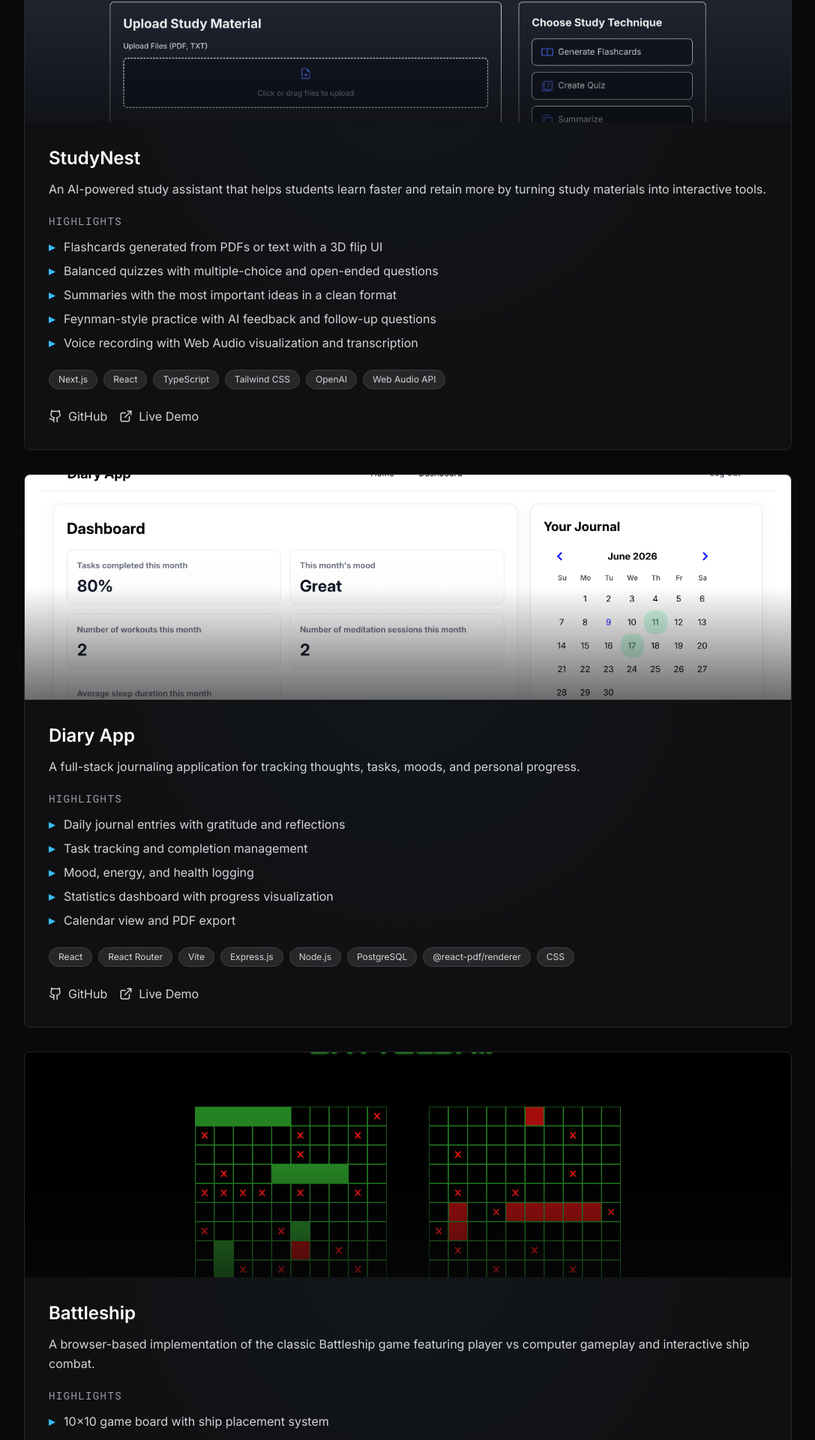
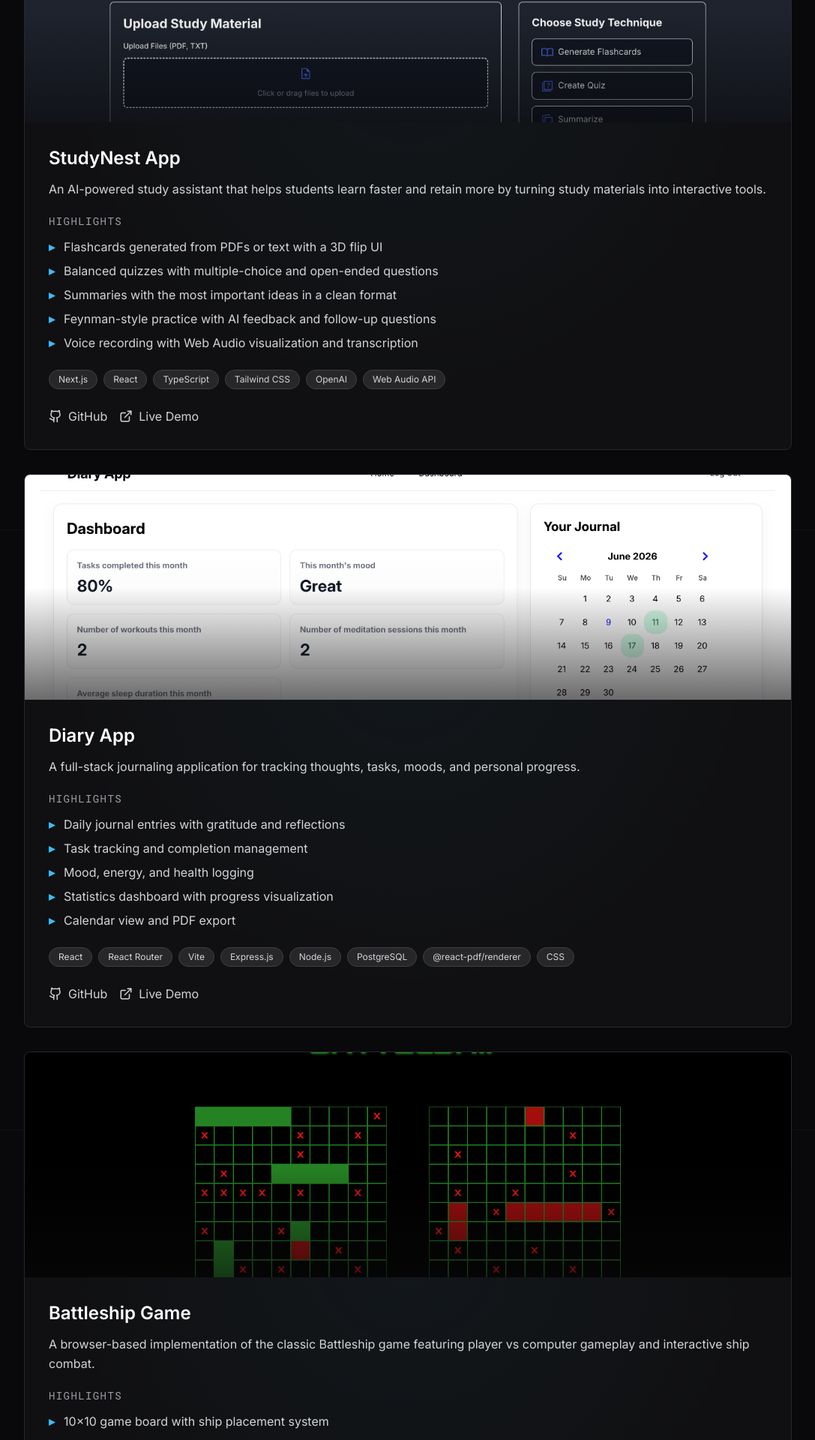
Before and after one commit to Tomek889/portfolio-website, a React (Vite) app: page / in a window 1280 px wide. Shown: the part 1694-3614 px from the top of the page at 75% size, without its empty margins (96-1183 px from the left). Built offline with nearby package versions, Linux system fonts and the light colour scheme.

Commit message:
Change the names of the projects

```diff
--- a/src/components/Projects.jsx
+++ b/src/components/Projects.jsx
@@ -7,7 +7,7 @@ import battleship from "../assets/projects/battleship.png";
 
 const projects = [
   {
-    title: "StudyNest",
+    title: "StudyNest App",
     description:
       "An AI-powered study assistant that helps students learn faster and retain more by turning study materials into interactive tools.",
     highlights: [
@@ -55,7 +55,7 @@ const projects = [
     image: diaryapp,
   },
   {
-    title: "Battleship",
+    title: "Battleship Game",
     description:
       "A browser-based implementation of the classic Battleship game featuring player vs computer gameplay and interactive ship combat.",
     highlights: [
```
